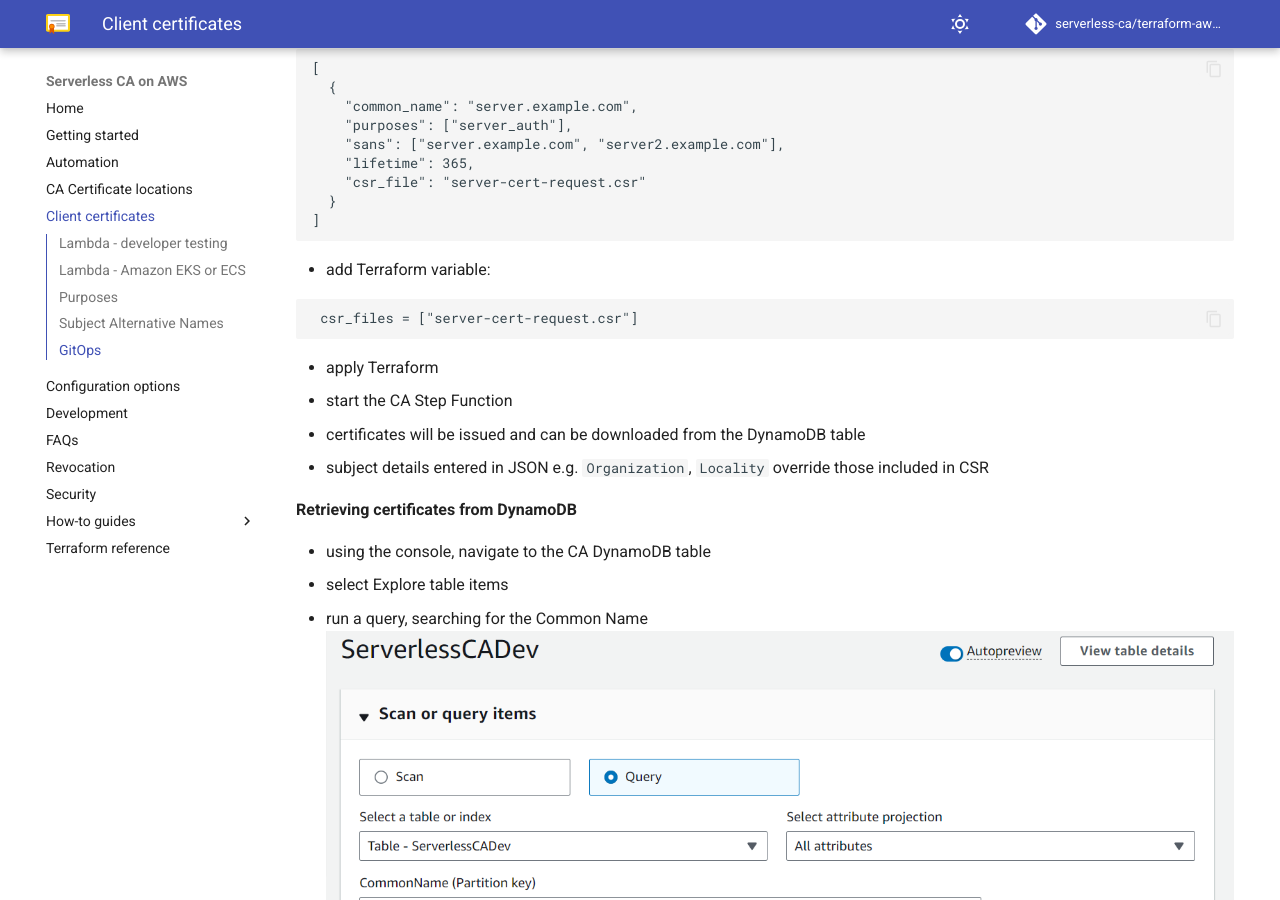
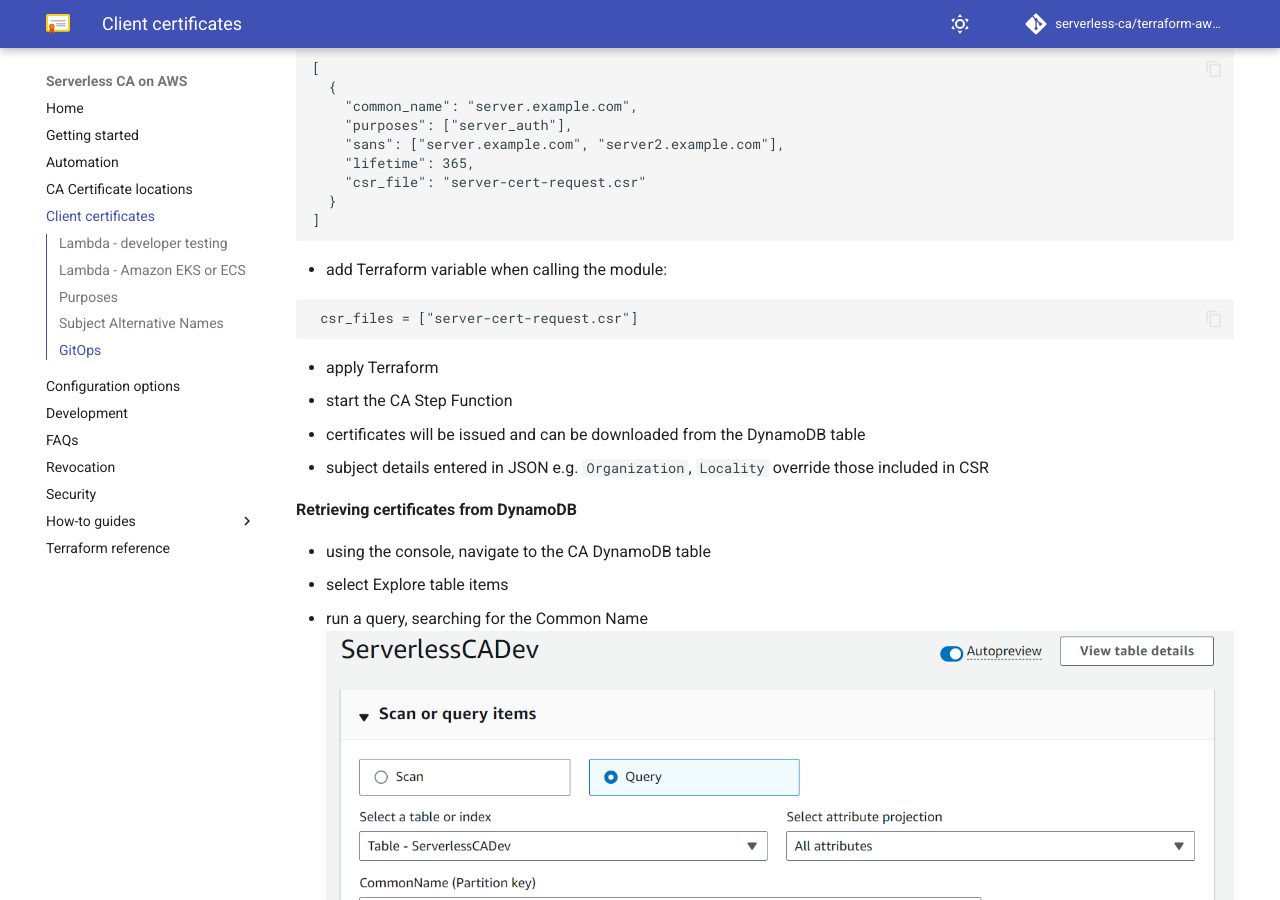
Before and after one commit to serverless-ca/terraform-aws-ca, an MkDocs documentation site: the page built from docs/client-certificates.md, in a window 1280 px wide and 900 px high, scrolled down 2592 px. Built offline with MkDocs 1.6.1 and Material for MkDocs 9.7.7, drawn with Linux system fonts in a browser that asks for light colours; comment, search, counter and statistics services are not loaded.

Commit message:
Clarify client cert details (#152)

````diff
--- a/docs/client-certificates.md
+++ b/docs/client-certificates.md
@@ -103,7 +103,7 @@
   }
 ]
 ```
-* add Terraform variable:
+* add Terraform variable when calling the module:
 ```
  csr_files = ["server-cert-request.csr"]
 ```
````
